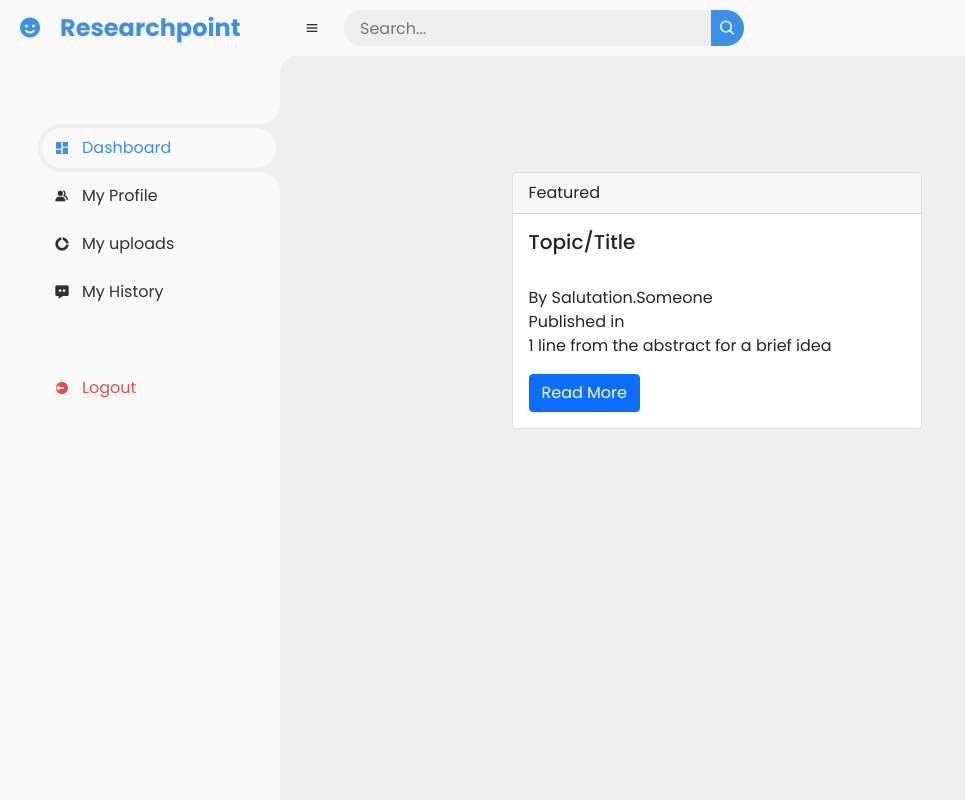
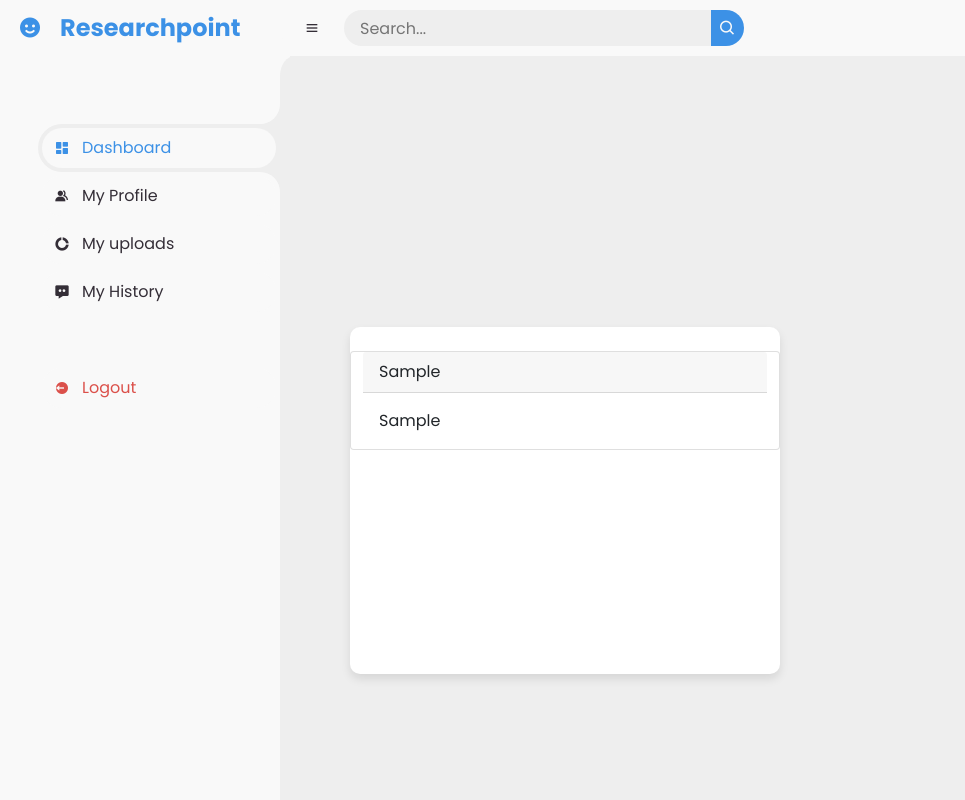
Before and after one commit to shobhitmir/researchpoint, a Django app: template recommender/templates/dashboard.html in a window 1280 px wide. Shown: the whole page, without its empty margins (0-965 px from the left). Run offline with Django 3.2, Linux system fonts and the light colour scheme; the template is opened without the code that fills it: most values are stand-ins (such as "Sample title", 1, 10 or a date in 2020); parts of the project's set-up code (start-up, migrations or seed data) failed here and were passed over.

Commit message:
added dashboard recommendation

```diff
--- a/recommender/templates/dashboard.html
+++ b/recommender/templates/dashboard.html
@@ -1,20 +1,46 @@
 {% extends 'base.html' %}
 {% load static %}
 {% block content %}
-   <div class="card">
-        <div class="card-header">
-            Featured
+
+    <div class="container">
+        <br>
+        <div class="row">
+        {% for row in output %}
+        <div class="card">
+            <div class="card-header">
+                {{row.0}}
+            </div>
+            <div class="card-body">
+                {{row.3}}
+            </div>
         </div>
-        <div class="card-body">
-            <class="rp_no" id="rp_no"></class>
-            <h5 class="rp_name" id="rp_name">Topic/Title</h5><br>
-            <class="rp_author" id="rp_author">By Salutation.Someone</h5><br>
-            <class="rp_year" id="rp_year">Published in <year></year></h5>
-            <p class="card-text" id="desc">1 line from the abstract for a brief idea</p>
-            <a href="#" class="btn btn-primary">Read More</a>
+            &nbsp;&nbsp;
+            {% endfor %}
         </div>
+
     </div>
-    &nbsp;&nbsp;
-
+    <style type='text/css'>
+        #mydiv {
+             border: dotted 3px black;
+             padding: 12px;
+             width: 850px;
+             text-align: center;
+            }
+        #submit{
+            border: none;
+            color: #fff;
+            font-size: 17px;
+            font-weight: 500;
+            padding: 5px;
+            border-radius: 6px;
+            width: 100px;
+            background-color: #4070f4;
+        }
+        .container
+        {
+            margin-right: 500px;
+            margin-top: 200px;
+        }
+    </style>
 	<script src="{% static 'js/script.js' %}"></script>
 {% endblock content %}
```
Also changed, not shown: recommender/models.py (+31 -0 lines), recommender/views.py (+16 -2 lines), 1 other file.
